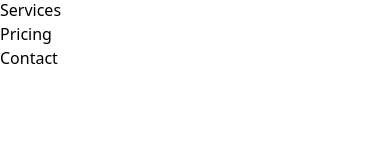
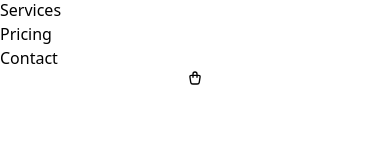
Before and after one commit to grouls/sport_site, a React (Vite) app: page / in a window 390 px wide. Shown: the part 131-291 px from the top of the page. Built offline with nearby package versions, Linux system fonts and the light colour scheme.

Commit message:
make nav responsive

```diff
--- a/src/components/Nav.jsx
+++ b/src/components/Nav.jsx
@@ -1,23 +1,31 @@
+import { TbShoppingBag } from "react-icons/tb";
 import NikeLogo from "../assets/nike-logo.svg?react";
 import { RxHamburgerMenu } from "react-icons/rx";
 import { ROUTES } from "../config";
+import { useState } from "react";
 
 const Nav = () => {
+  const [isMobileMenuShow, setIsMobileMenuShown] = useState(false);
   return (
     <nav className="flex flex-wrap justify-between items-center">
       <a href="">
         <NikeLogo className="h-20 w-20" />
       </a>
-      <button className="p-2 focus:ring-2 focus:ring-gray-200 rounded-lg hover:bg-gray-100">
+      <button
+        onClick={() => setIsMobileMenuShown(!isMobileMenuShow)}
+        className="p-2 focus:ring-2 focus:ring-gray-200 rounded-lg hover:bg-gray-100 lg:hidden"
+      >
         <RxHamburgerMenu size={25} />
       </button>
-      <div className="w-full">
-        <ul className="bg-gray-50 text-lg border border-gray-100 rounded-lg p-4">
+      <div
+        className={`${!isMobileMenuShow && "hidden"} w-full lg:w-auto lg:block`}
+      >
+        <ul className="flex flex-col lg:flex-row bg-gray-50 text-lg border border-gray-100 rounded-lg p-4 lg:bg-transparent lg:border-none lg:space-x-8">
           {ROUTES.map((route, i) => {
             return (
               <li
                 key={route}
-                className={`py-2 px-3 cursor-pointer rounded ${i === 0 ? "bg-blue-500 text-white" : "hover:bg-gray-100"}`}
+                className={`py-2 px-3 cursor-pointer rounded ${i === 0 ? "bg-blue-500 text-white lg:bg-transparent lg:text-blue-500" : "hover:bg-gray-100"}`}
               >
                 {route}
               </li>
@@ -25,6 +33,11 @@ const Nav = () => {
           })}
         </ul>
       </div>
+      <div className="fixed left-4 bottom-4 lg:static">
+        <div className="flex-center h-12 w-12 rounded-full bg-white shadow-md">
+          <TbShoppingBag />
+        </div>
+      </div>
     </nav>
   );
 };
--- a/src/index.css
+++ b/src/index.css
@@ -1,3 +1,9 @@
 @tailwind base;
 @tailwind components;
 @tailwind utilities;
+
+@layer utilites {
+  .flex-center {
+    @apply flex items-center justify-center;
+  }
+}
```
